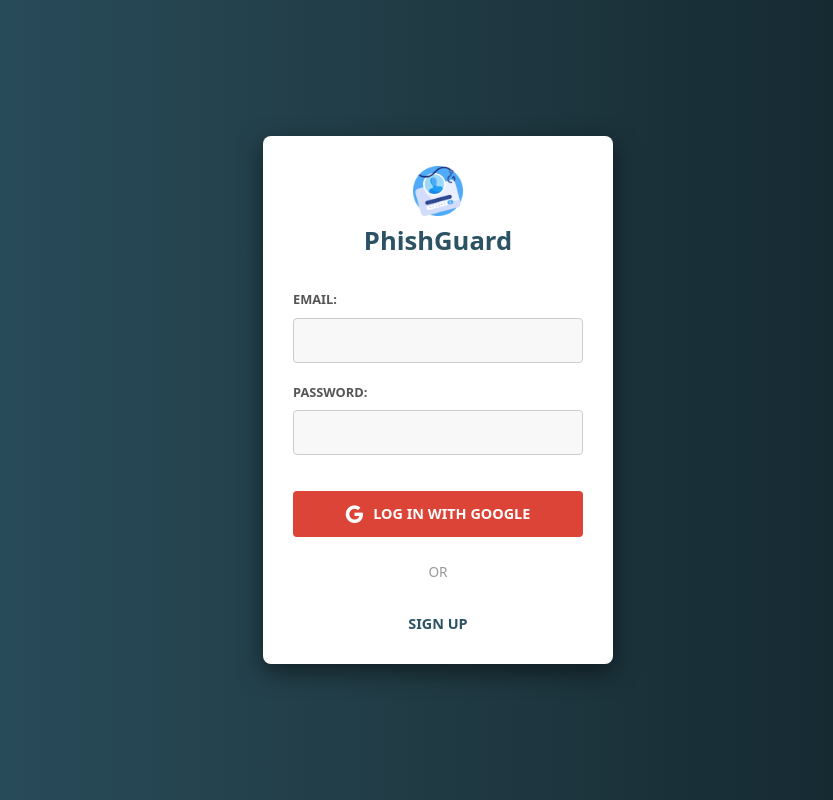
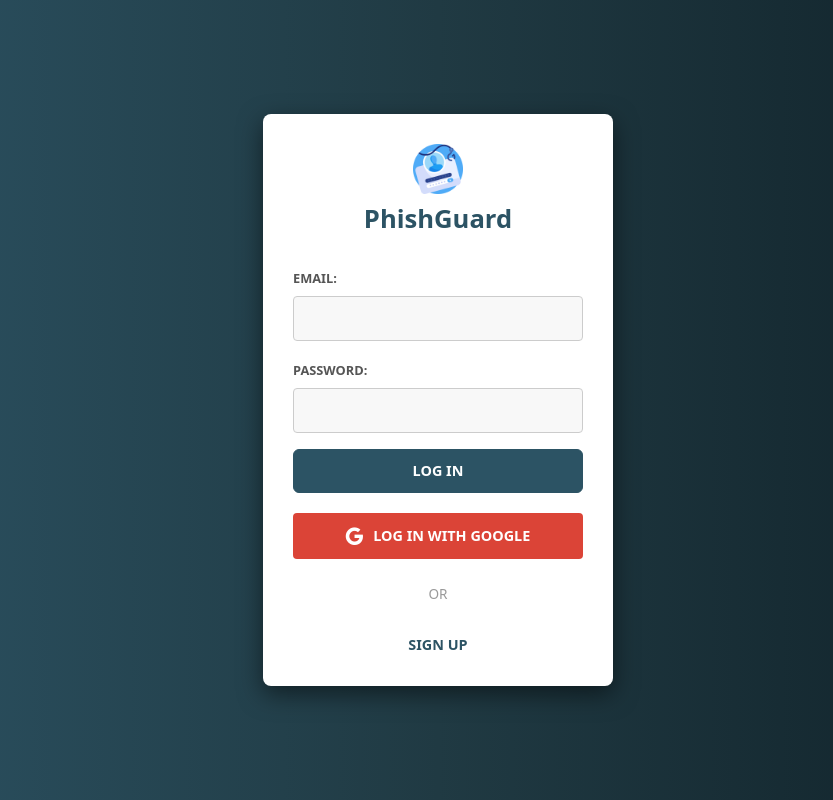
Before and after one commit to ianProjects30/Phishing_Detection, a Flask app: page /auth in a window 1280 px wide. Shown: the whole page, without its empty margins (202-1035 px from the left). Run offline with Flask 3, Linux system fonts and the light colour scheme; some libraries are stand-ins or nearby versions.

Commit message:
Refactor login form styles and button behavior
Updated the login form styles and functionality, including button visibility and text changes.

```diff
--- a/templates/login.html
+++ b/templates/login.html
@@ -89,9 +89,24 @@
           color: #203a43;
       }
 
+      /* FIX START: Remove display: none and style the submit button */
       .btn-submit {
-          display: none;
+          background-color: #2c5364; /* Dark blue/teal background */
+          border-color: #2c5364;
+          color: white;
+          font-weight: bold;
+          text-transform: uppercase;
+          transition: background-color 0.3s ease;
+          margin-top: 15px;
+          padding: 10px 15px;
+          font-size: 0.9rem;
+          display: block; /* Make it visible */
       }
+      .btn-submit:hover {
+          background-color: #203a43;
+          border-color: #203a43;
+      }
+      /* FIX END */
 
       .or-separator {
           text-align: center;
@@ -165,10 +180,12 @@
               id="confirmPasswordInput"
             />
           </div>
-          <button type="submit" class="btn btn-primary w-100 btn-submit">Submit</button>
+          <button type="submit" class="btn w-100 btn-submit">
+            <span id="submit-text">LOG IN</span>
+          </button>
         </form>
 
-        <a href="{{ url_for('google.login') }}" class="gmail-link">
+        <a href="{{ url_for('google.login') }}" class="gmail-link" style="margin-top: 20px;">
             <i class="bi bi-google"></i> LOG IN WITH GOOGLE
         </a>
 
@@ -176,7 +193,7 @@
 
         <div class="text-center">
           <a href="#" id="toggle-form-link" class="sign-up-link">
-             SIGN UP
+              SIGN UP
           </a>
         </div>
       </div>
@@ -190,6 +207,7 @@
       const confirmPasswordGroup = document.getElementById("confirm-password-group");
       const toggleFormLink = document.getElementById("toggle-form-link");
       const formTitle = document.getElementById("form-title");
+      const submitButtonText = document.getElementById("submit-text"); // New element to change button text
 
       let isLogin = true;
 
@@ -204,6 +222,7 @@
         confirmPasswordGroup.classList.toggle("d-none", isLogin);
 
         toggleFormLink.textContent = isLogin ? "SIGN UP" : "LOG IN";
+        submitButtonText.textContent = isLogin ? "LOG IN" : "SIGN UP"; // Update button text
 
       });
     </script>
```
